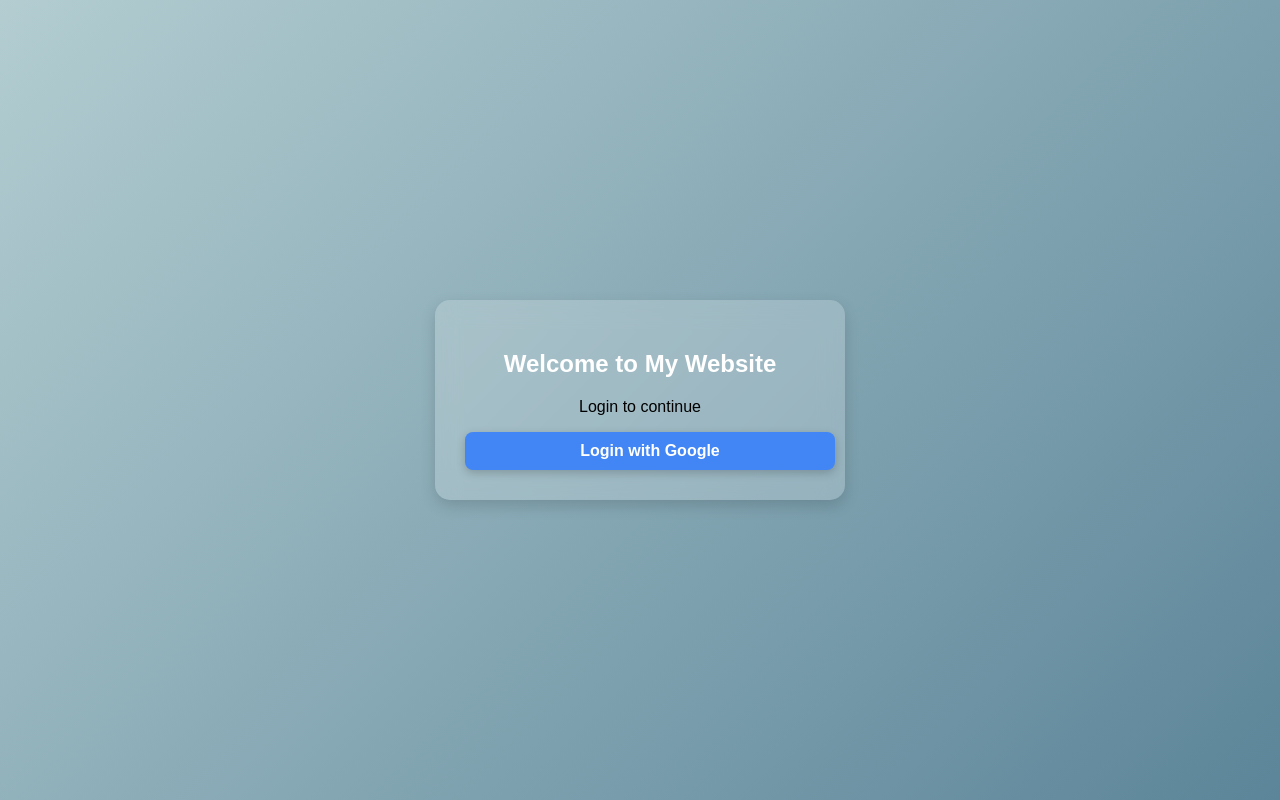
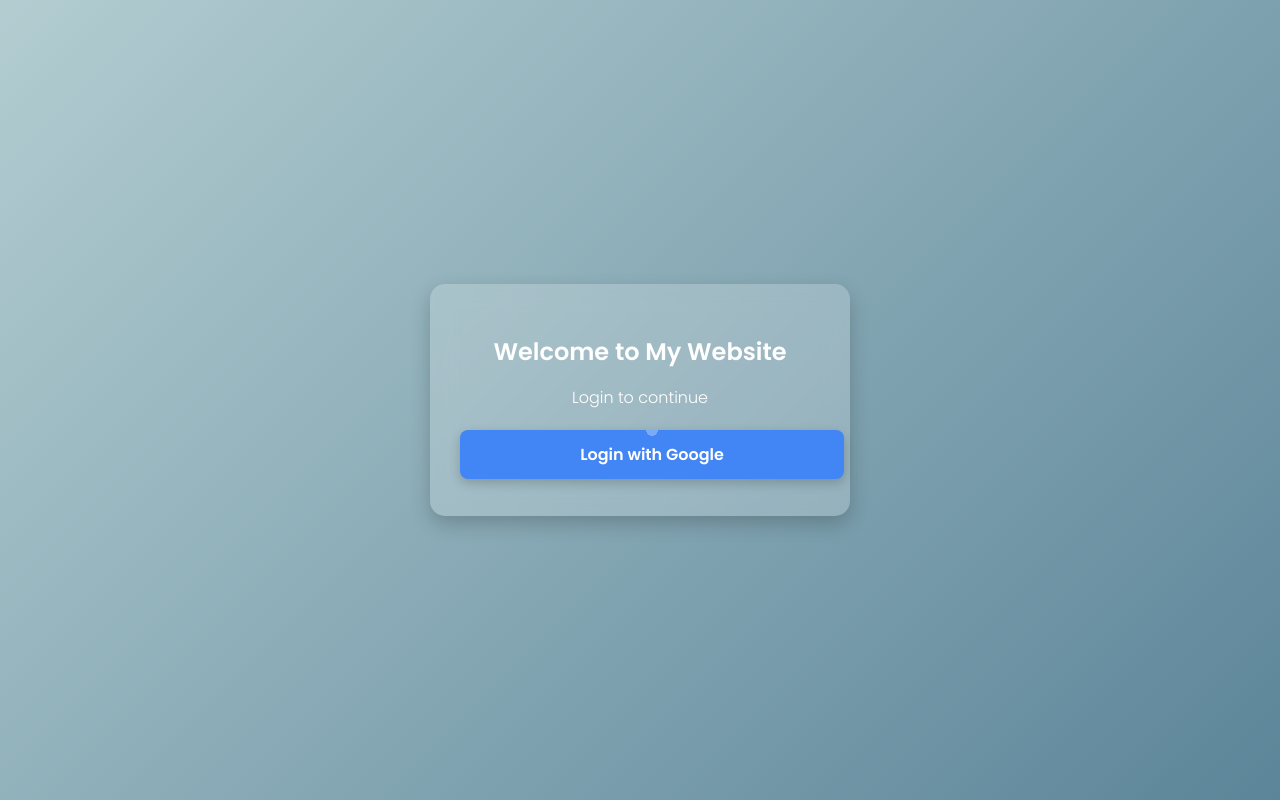
Before and after one commit to Shrey2892/Backend-task, a Django app: page / in a window 1280 px wide. Run offline with Django 5.2, Linux system fonts and the light colour scheme.

Commit message:
Main Page Modified

```diff
--- a/google_auth/templates/main.html
+++ b/google_auth/templates/main.html
@@ -5,6 +5,8 @@
     <meta name="viewport" content="width=device-width, initial-scale=1.0">
     <title>Login with Google</title>
     <style>
+        @import url('https://fonts.googleapis.com/css2?family=Poppins:wght@300;400;600&display=swap');
+
         body {
             background: linear-gradient(135deg, #b3cdd1, #5c8599);
             display: flex;
@@ -13,6 +15,7 @@
             height: 100vh;
             font-family: 'Poppins', sans-serif;
             margin: 0;
+            overflow: hidden;
         }
 
         .container {
@@ -20,20 +23,30 @@
             backdrop-filter: blur(12px);
             padding: 30px;
             border-radius: 15px;
-            box-shadow: 0 6px 15px rgba(0, 0, 0, 0.15);
+            box-shadow: 0 8px 20px rgba(0, 0, 0, 0.2);
             text-align: center;
-            width: 350px;
+            width: 360px;
+            opacity: 0;
+            transform: translateY(-30px);
+            animation: fadeInUp 1s ease-out forwards;
         }
 
         h2 {
             color: #fff;
+            margin-bottom: 15px;
+            font-weight: 600;
+        }
+
+        p {
+            color: #fff;
             margin-bottom: 20px;
+            font-weight: 300;
         }
 
         .btn {
             display: inline-block;
             width: 100%;
-            padding: 10px;
+            padding: 12px;
             border: none;
             border-radius: 8px;
             font-size: 16px;
@@ -41,15 +54,45 @@
             text-decoration: none;
             font-weight: bold;
             text-align: center;
-            box-shadow: 0 3px 10px rgba(0, 0, 0, 0.2);
             background: #4285F4;
             color: white;
-            transition: 0.3s;
+            transition: all 0.3s ease-in-out;
+            box-shadow: 0 4px 12px rgba(0, 0, 0, 0.2);
+            position: relative;
+            overflow: hidden;
+        }
+
+        .btn::before {
+            content: '';
+            position: absolute;
+            top: 0;
+            left: 50%;
+            width: 300%;
+            height: 300%;
+            background: radial-gradient(circle, rgba(255,255,255,0.3) 10%, transparent 10.01%);
+            transition: transform 0.5s ease-in-out;
+            transform: translate(-50%, -50%) scale(0.1);
+        }
+
+        .btn:hover::before {
+            transform: translate(-50%, -50%) scale(1);
         }
 
         .btn:hover {
             background: #357AE8;
-            transform: translateY(-2px);
+            transform: translateY(-3px);
+            box-shadow: 0 6px 16px rgba(0, 0, 0, 0.3);
+        }
+
+        @keyframes fadeInUp {
+            from {
+                opacity: 0;
+                transform: translateY(-30px);
+            }
+            to {
+                opacity: 1;
+                transform: translateY(0);
+            }
         }
     </style>
 </head>
```
